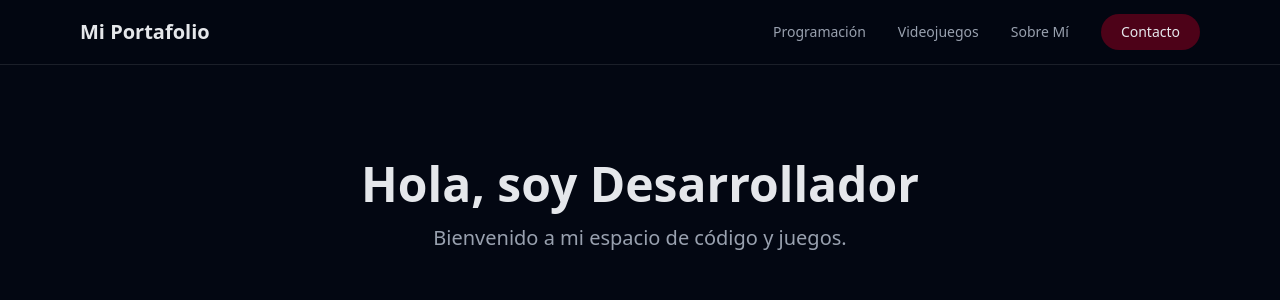
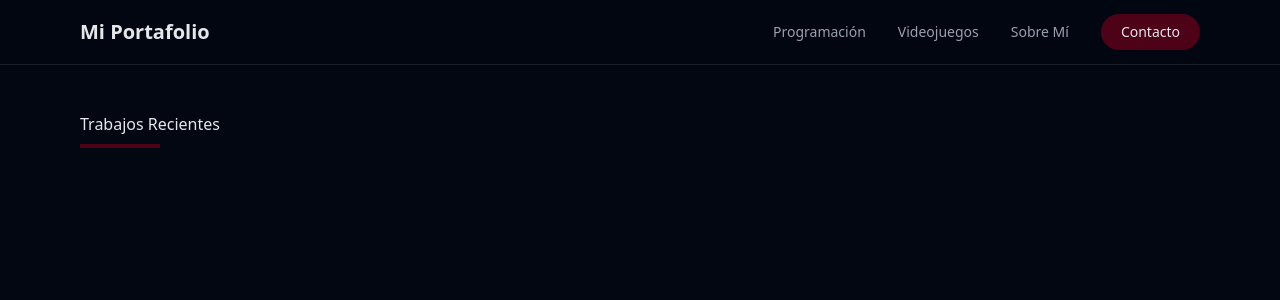
Before and after one commit to JacobHdez/jacobhdez.github.io, a Vue app: page / in a window 1280 px wide. Shown: the top 300 px of the page. Built offline with nearby package versions, Linux system fonts and the light colour scheme.

Commit message:
feat: add project card

```diff
--- a/src/App.vue
+++ b/src/App.vue
@@ -1,20 +1,28 @@
 <script setup lang="ts">
 import Header from './components/Header.vue';
+import ProjectCard from './components/ProjectCard.vue';
+import { projects } from './data/projects';
 </script>
 
 <template>
-<div class="min-h-screen">
+<div class="min-h-screen bg-gray-950 text-gray-200 font-sans antialiased">
   <Header />
 
-  <main class="pt-20 px-4">
-    <section class="max-w-6xl mx-auto text-center py-20">
-      <h2 class="text-5xl font-extrabold text-gray-200 mb-4">
-        Hola, soy Desarrollador
+  <main class="max-w-6xl mx-auto pt-28 px-4 pb-20">
+    <header class="mb-12">
+      <h2>
+        Trabajos <span class="text-accents">Recientes</span>
       </h2>
-      <p class="text-gray-400 text-xl">
-        Bienvenido a mi espacio de código y juegos.
-      </p>
-    </section>
+      <div class="h-1 w-20 bg-rose-950 mt-2"></div>
+    </header>
+
+    <div class="grid grid-cols-1 md:grid-cols-2 lg:grid-cols-3 gap-6">
+      <ProjectCard
+        v-for="project in projects"
+        :key="project.id"
+        :project="project"
+      />
+    </div>
   </main>
 </div>
 </template>
--- /dev/null
+++ b/src/components/ProjectCard.vue
@@ -0,0 +1,34 @@
+<script setup lang="ts">
+import type { Project } from '../data/projects';
+
+defineProps<{ project: Project }>()
+</script>
+
+<template>
+<div class="bg-gray-900 border border-white/10 rounded-xl overflow-hidden hover:border-accent/50 transition-all group">
+  <div class="aspect-video bg-gray-800 overflow-hidden">
+    <img :src="project.image" :alt="project.title" class="w-full h-full object-cover group-hover:scale-105 transition-transform duration-500">
+  </div>
+
+  <div class="p-6">
+    <span class="text-xs uppercase tracking-widest text-accent font-bold">
+      {{ project.category }}
+    </span>
+    <h3 class="text-xl font-bold text-gray-200 mt-1">
+      {{ project.title }}
+    </h3>
+    <p class="text-gray-400 text-sm mt-2 line-clamp-2">
+      {{ project.description }}
+    </p>
+
+    <div class="flex flex-wrap gap-2 mt-4">
+      <span
+        v-for="tech in project.tech" :key="tech"
+        class="text-xs bg-gray-950 text-gray-200 px-2 py-1 rounded border border-white/10"
+      >
+        {{ tech }}
+      </span>
+    </div>
+  </div>
+</div>
+</template>
--- /dev/null
+++ b/src/data/projects.ts
@@ -0,0 +1,11 @@
+export interface Project {
+    id: number;
+    title: string;
+    description: string;
+    category: 'Videojuegos' | 'Programación';
+    tech: string[];
+    link?: string;
+    image: string;
+}
+
+export const projects: Project[] = []
```
